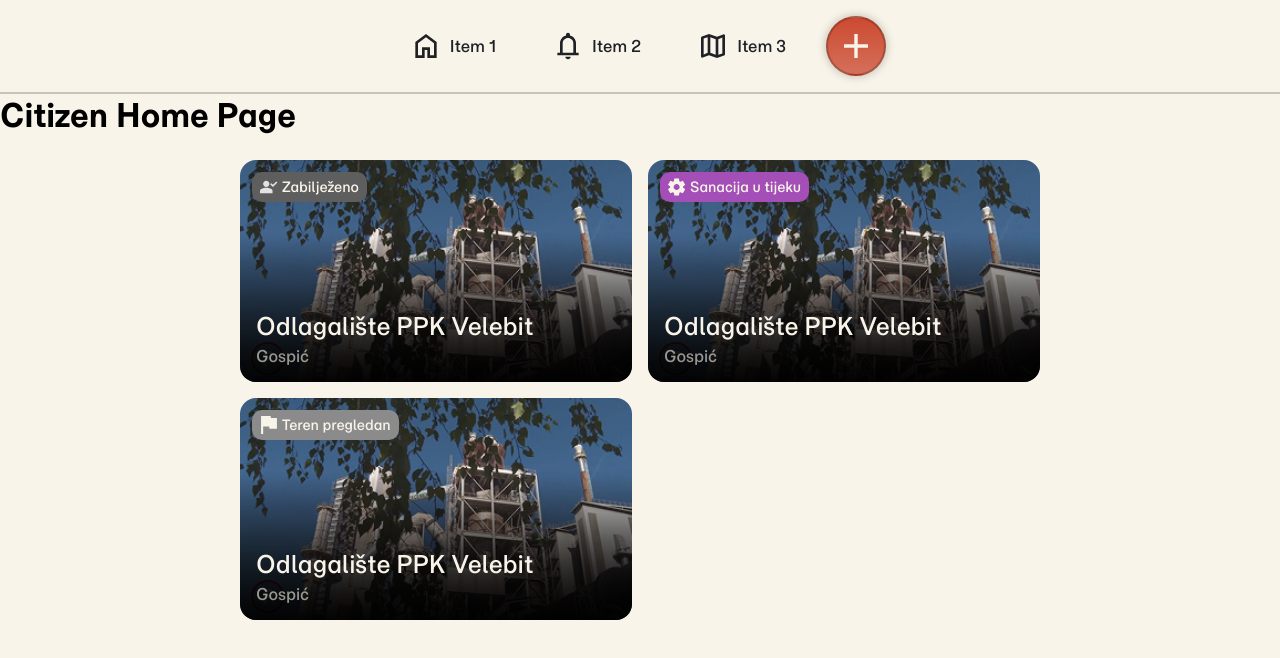
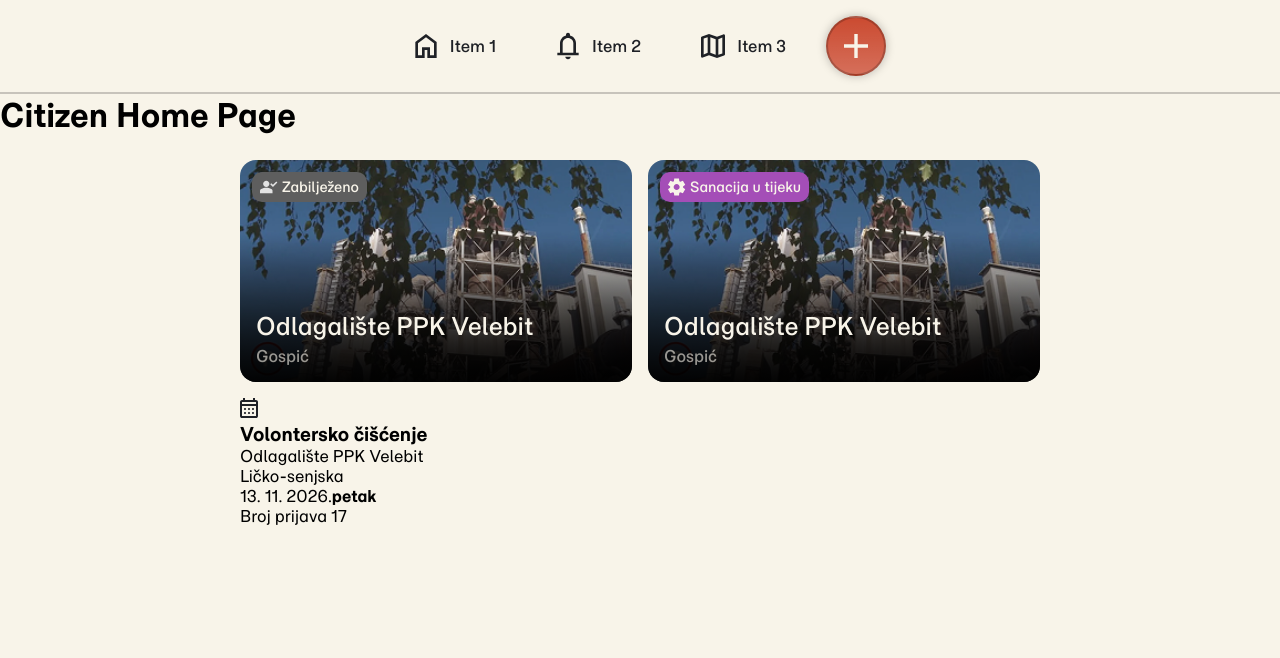
Before and after one commit to lovretomic/garbagebusters, a React (Vite) app in the folder frontend/: page /home in a window 1280 px wide. Shown: the top 658 px of the page. Built offline with nearby package versions, Linux system fonts and the light colour scheme.

Commit message:
added tsx framework for component

```diff
--- /dev/null
+++ b/frontend/src/components/ActionCard/ActionCard.tsx
@@ -0,0 +1,52 @@
+import type { FC, HTMLAttributes } from "react";
+import c from "./ActionCard.module.scss";
+import CalendarIcon from "../../assets/icons/calendar_icon.svg?react";
+
+type ActionCardProps = {
+  name?: string;
+  landfill: string;
+  county: string;
+  date: string;
+  numberOfRegistrations: number;
+} & HTMLAttributes<HTMLDivElement>;
+
+const dateFormat = new Intl.DateTimeFormat("hr-HR", {
+  day: "numeric",
+  month: "numeric",
+  year: "numeric",
+});
+const weekdayFormat = new Intl.DateTimeFormat("hr-HR", { weekday: "long" });
+
+const ActionCard: FC<ActionCardProps> = ({
+  name="Volontersko čišćenje",
+  landfill,
+  county,
+  date,
+  numberOfRegistrations,
+}) => {
+  const parsedDate = new Date(date);
+
+  return (
+    <div className={c.card}>
+      <CalendarIcon />
+      <h3 className={c.name}>{name}</h3>
+      <p className={c.location}>
+        {landfill}
+        <br />
+        {county}
+      </p>
+      <div className={c.infosDiv}>
+        <div className={c.info}>
+          <span>{dateFormat.format(parsedDate)}</span>
+          <strong>{weekdayFormat.format(parsedDate)}</strong>
+        </div>
+        <div className={c.info}>
+          <span>Broj prijava</span>
+          <span className={c.dot} /> {numberOfRegistrations}
+        </div>
+      </div>
+    </div>
+  );
+};
+
+export default ActionCard;
--- /dev/null
+++ b/frontend/src/components/ActionCard/index.ts
@@ -0,0 +1,3 @@
+import ActionCard from "./ActionCard";
+
+export default ActionCard;
--- a/frontend/src/pages/CitizenHomePage/CitizenHomePage.tsx
+++ b/frontend/src/pages/CitizenHomePage/CitizenHomePage.tsx
@@ -1,4 +1,5 @@
 import ReportCard from "../../components/ReportCard";
+import ActionCard from "../../components/ActionCard";
 import c from "./CitizenHomePage.module.scss";
 
 const CitizenHomePage = () => {
@@ -7,9 +8,22 @@ const CitizenHomePage = () => {
       <h1>Citizen Home Page</h1>
       <h2 className={c.title}>Odlagališta koja ste prijavili</h2>
       <div className={c.reportCardDiv}>
-        <ReportCard name="Odlagalište PPK Velebit" area="Gospić" status="checked"/>
-        <ReportCard name="Odlagalište PPK Velebit" area="Gospić" status="in_progress"/>
-        <ReportCard name="Odlagalište PPK Velebit" area="Gospić" status="marked"/>
+        <ReportCard
+          name="Odlagalište PPK Velebit"
+          area="Gospić"
+          status="checked"
+        />
+        <ReportCard
+          name="Odlagalište PPK Velebit"
+          area="Gospić"
+          status="in_progress"
+        />
+        <ActionCard
+          landfill="Odlagalište PPK Velebit"
+          county="Ličko-senjska"
+          date="2026-11-13"
+          numberOfRegistrations={17}
+        />
       </div>
     </>
   );
```
Also changed, not shown: frontend/src/assets/icons/calendar_icon.svg (added), frontend/src/components/ActionCard/ActionCard.module.scss (added).
